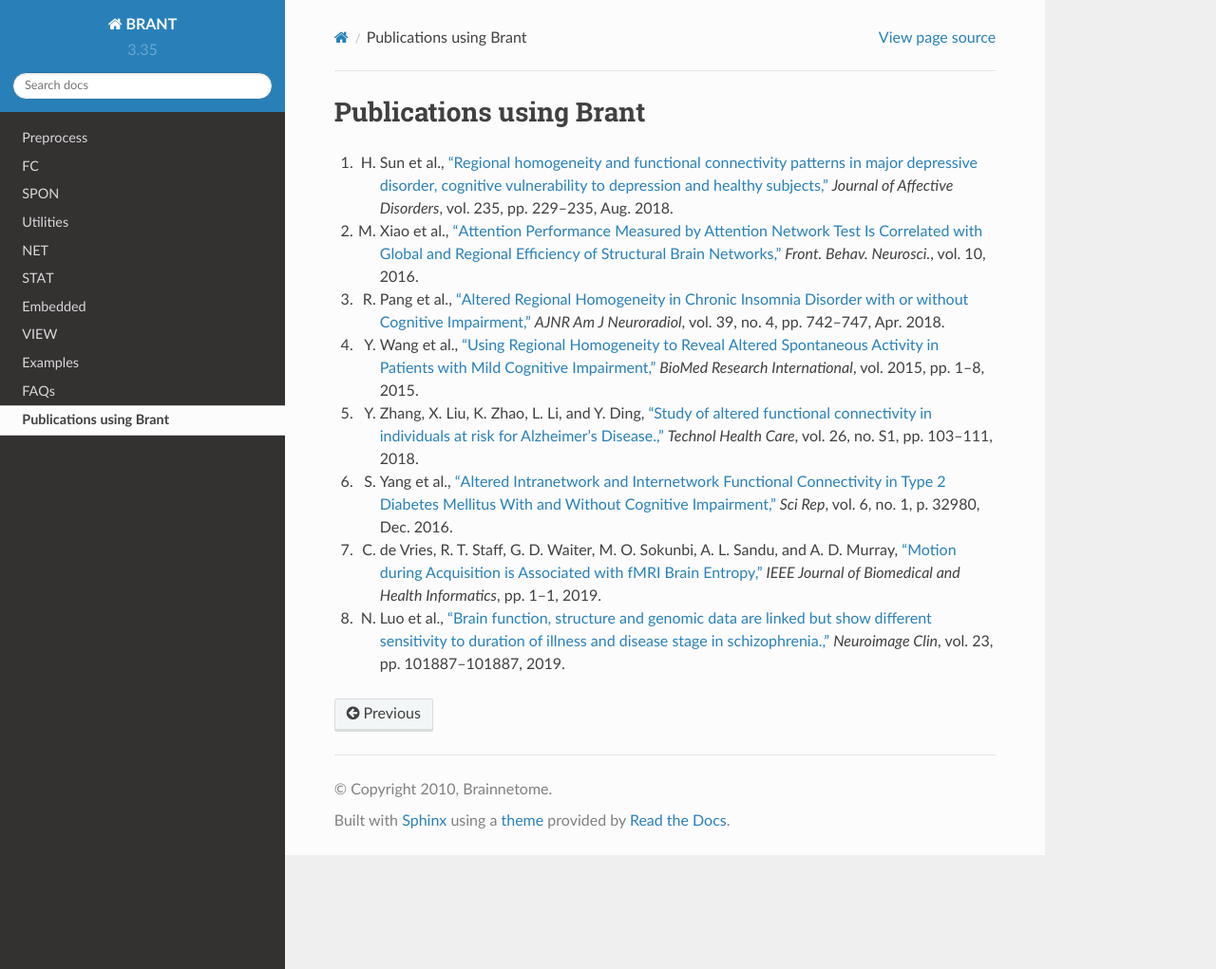
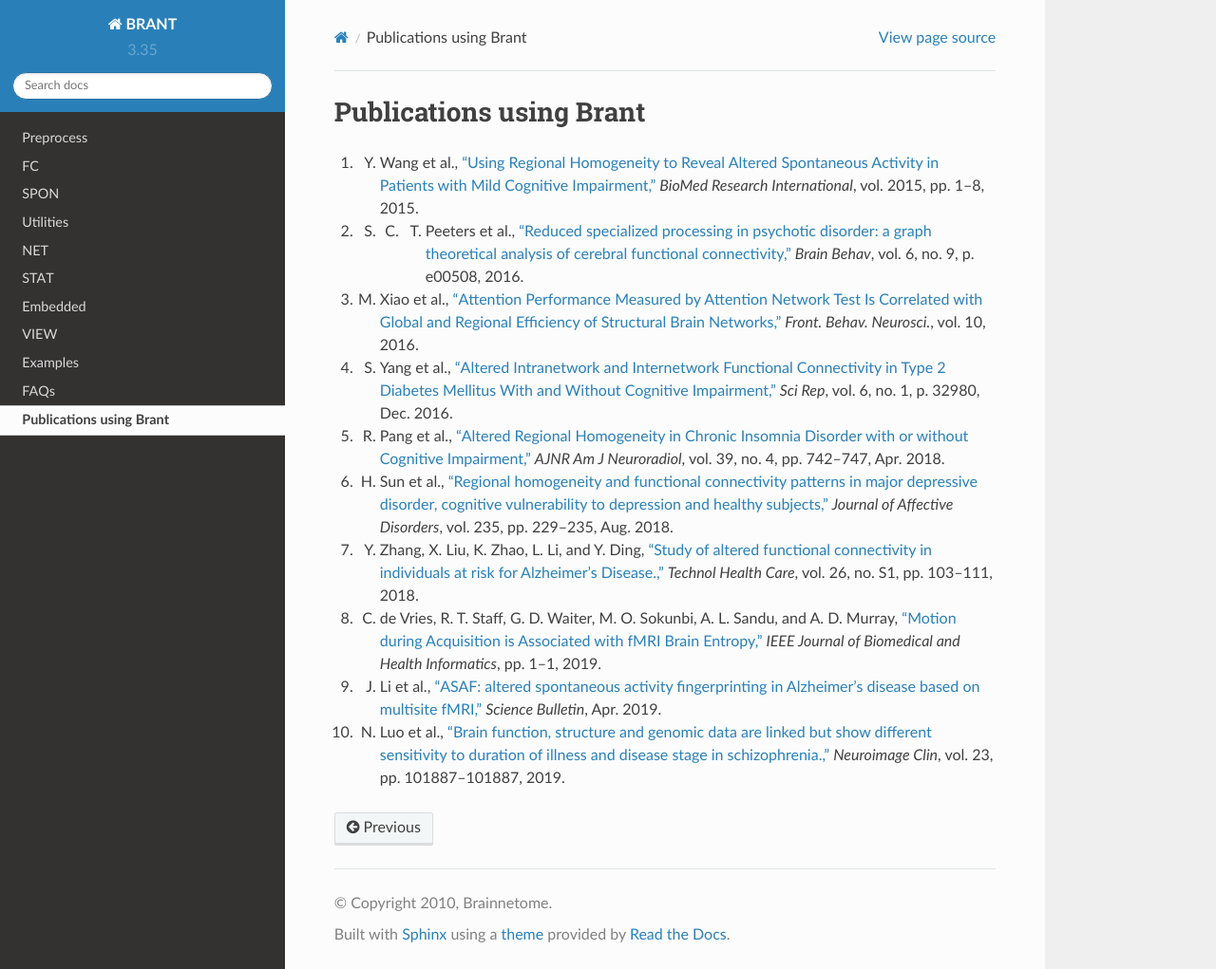
Before and after one commit to YongLiuLab/brant, a Sphinx documentation site: the page built from source/Publications_using_Brant.txt, in a window 1280 px wide and 1021 px high. Shown: the whole window at 95% size. Built offline with Sphinx 7.4.7 and the Read the Docs theme 2.0.0, drawn with Linux system fonts in a browser that asks for light colours; pages that are not in the unit, such as notebooks, are missing from menus.

Commit message:
Update Publications_using_Brant.txt
Add Articles

```diff
--- a/source/Publications_using_Brant.txt
+++ b/source/Publications_using_Brant.txt
@@ -1,21 +1,29 @@
 Publications using Brant
 --------------------------------------------
 
-1. H. Sun et al., `“Regional homogeneity and functional connectivity patterns in major depressive disorder, cognitive vulnerability to depression and healthy subjects,”`_ *Journal of Affective Disorders*, vol. 235, pp. 229–235, Aug. 2018.
+1. Y. Wang et al., `“Using Regional Homogeneity to Reveal Altered Spontaneous Activity in Patients with Mild Cognitive Impairment,”`_ *BioMed Research International*, vol. 2015, pp. 1–8, 2015.
 
-2. M. Xiao et al., `“Attention Performance Measured by Attention Network Test Is Correlated with Global and Regional Efficiency of Structural Brain Networks,”`_ *Front. Behav. Neurosci.*, vol. 10, 2016.
+2. S. C. T. Peeters et al., `“Reduced specialized processing in psychotic disorder: a graph theoretical analysis of cerebral functional connectivity,”`_ *Brain Behav*, vol. 6, no. 9, p. e00508, 2016.
 
-3. R. Pang et al., `“Altered Regional Homogeneity in Chronic Insomnia Disorder with or without Cognitive Impairment,”`_ *AJNR Am J Neuroradiol*, vol. 39, no. 4, pp. 742–747, Apr. 2018.
+3. M. Xiao et al., `“Attention Performance Measured by Attention Network Test Is Correlated with Global and Regional Efficiency of Structural Brain Networks,”`_ *Front. Behav. Neurosci.*, vol. 10, 2016.
 
-4. Y. Wang et al., `“Using Regional Homogeneity to Reveal Altered Spontaneous Activity in Patients with Mild Cognitive Impairment,”`_ *BioMed Research International*, vol. 2015, pp. 1–8, 2015.
+4. S. Yang et al., `“Altered Intranetwork and Internetwork Functional Connectivity in Type 2 Diabetes Mellitus With and Without Cognitive Impairment,”`_ *Sci Rep*, vol. 6, no. 1, p. 32980, Dec. 2016.
 
-5. Y. Zhang, X. Liu, K. Zhao, L. Li, and Y. Ding, `“Study of altered functional connectivity in individuals at risk for Alzheimer’s Disease.,”`_ *Technol Health Care*, vol. 26, no. S1, pp. 103–111, 2018.
+5. R. Pang et al., `“Altered Regional Homogeneity in Chronic Insomnia Disorder with or without Cognitive Impairment,”`_ *AJNR Am J Neuroradiol*, vol. 39, no. 4, pp. 742–747, Apr. 2018.
 
-6. S. Yang et al., `“Altered Intranetwork and Internetwork Functional Connectivity in Type 2 Diabetes Mellitus With and Without Cognitive Impairment,”`_ *Sci Rep*, vol. 6, no. 1, p. 32980, Dec. 2016.
+6. H. Sun et al., `“Regional homogeneity and functional connectivity patterns in major depressive disorder, cognitive vulnerability to depression and healthy subjects,”`_ *Journal of Affective Disorders*, vol. 235, pp. 229–235, Aug. 2018.
 
-7. C. de Vries, R. T. Staff, G. D. Waiter, M. O. Sokunbi, A. L. Sandu, and A. D. Murray, `“Motion during Acquisition is Associated with fMRI Brain Entropy,”`_ *IEEE Journal of Biomedical and Health Informatics*, pp. 1–1, 2019.
+7. Y. Zhang, X. Liu, K. Zhao, L. Li, and Y. Ding, `“Study of altered functional connectivity in individuals at risk for Alzheimer’s Disease.,”`_ *Technol Health Care*, vol. 26, no. S1, pp. 103–111, 2018.
 
-8. N. Luo et al., `“Brain function, structure and genomic data are linked but show different sensitivity to duration of illness and disease stage in schizophrenia.,”`_ *Neuroimage Clin*, vol. 23, pp. 101887–101887, 2019.
+8. C. de Vries, R. T. Staff, G. D. Waiter, M. O. Sokunbi, A. L. Sandu, and A. D. Murray, `“Motion during Acquisition is Associated with fMRI Brain Entropy,”`_ *IEEE Journal of Biomedical and Health Informatics*, pp. 1–1, 2019.
+
+9. J. Li et al., `“ASAF: altered spontaneous activity fingerprinting in Alzheimer’s disease based on multisite fMRI,”`_ *Science Bulletin*, Apr. 2019.
+
+10. N. Luo et al., `“Brain function, structure and genomic data are linked but show different sensitivity to duration of illness and disease stage in schizophrenia.,”`_ *Neuroimage Clin*, vol. 23, pp. 101887–101887, 2019.
+
+
+
+
 
 
 .. _`“Regional homogeneity and functional connectivity patterns in major depressive disorder, cognitive vulnerability to depression and healthy subjects,”`: https://www.sciencedirect.com/science/article/pii/S0165032717325107
@@ -33,3 +41,7 @@
 .. _`“Motion during Acquisition is Associated with fMRI Brain Entropy,”`: https://ieeexplore.ieee.org/stamp/stamp.jsp?arnumber=8678816
 
 .. _`“Brain function, structure and genomic data are linked but show different sensitivity to duration of illness and disease stage in schizophrenia.,”`: https://europepmc.org/articles/pmc6558215
+
+.. _`“ASAF: altered spontaneous activity fingerprinting in Alzheimer’s disease based on multisite fMRI,”`: https://www.sciencedirect.com/science/article/pii/S2095927319302683
+
+.. _`“Reduced specialized processing in psychotic disorder: a graph theoretical analysis of cerebral functional connectivity,”`: https://www.ncbi.nlm.nih.gov/pubmed/27688938
```
